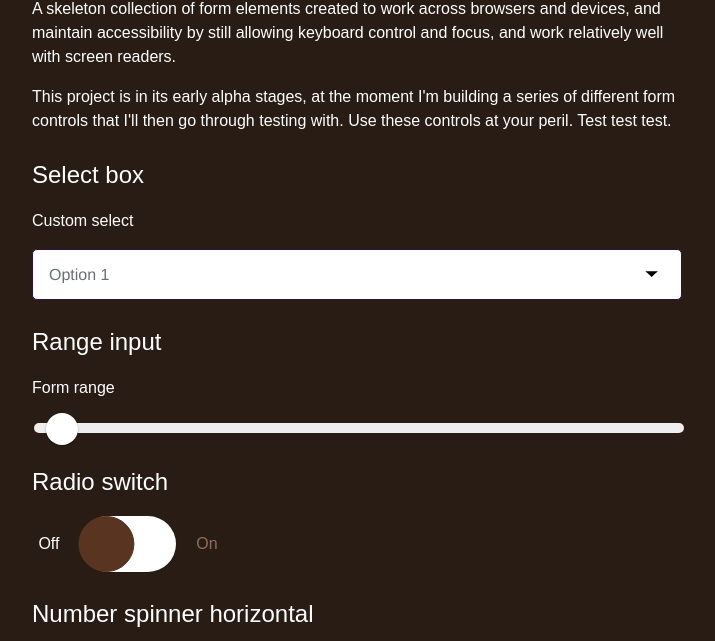
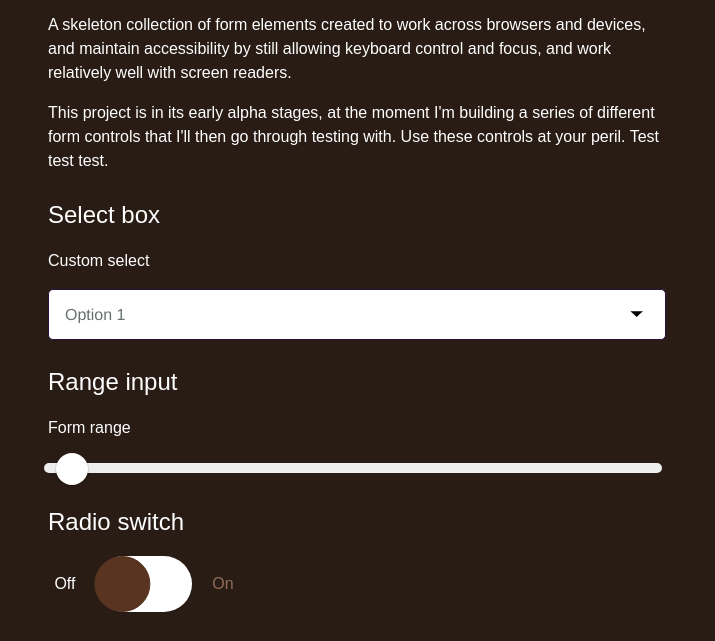
Before and after one commit to chriswrightdesign/customforms, a website: page index.html in a window 1280 px wide. Shown: the part 128-769 px from the top of the page, without its empty margins (283-998 px from the left). Drawn offline with Linux system fonts and the light colour scheme.

Commit message:
Fix: range position

```diff
--- a/src/sass/main.scss
+++ b/src/sass/main.scss
@@ -44,6 +44,7 @@ p {
 .container {
 
     margin: 0 auto;
+    padding:1em;
     max-width: 650px;
 
 }
--- a/src/sass/partials/_range-input.scss
+++ b/src/sass/partials/_range-input.scss
@@ -12,10 +12,13 @@ $trackHilightThumbColor: rgba(249, 241, 155, 1);
 $trackBorderRadius: 5px;
 
 .form-range input[type="range"] {
+  box-sizing:border-box;
   -webkit-appearance: none;
   //-moz-apperance:none;
 
   font-size:1em;
+  padding:0;
+  margin:0 0 0 -0.25em;
   /* Hides the slider so that custom slider can be made */
   width: 100%;
 
```
Also changed, not shown: dist/main.css, style/main.css, style/main.min.css.
